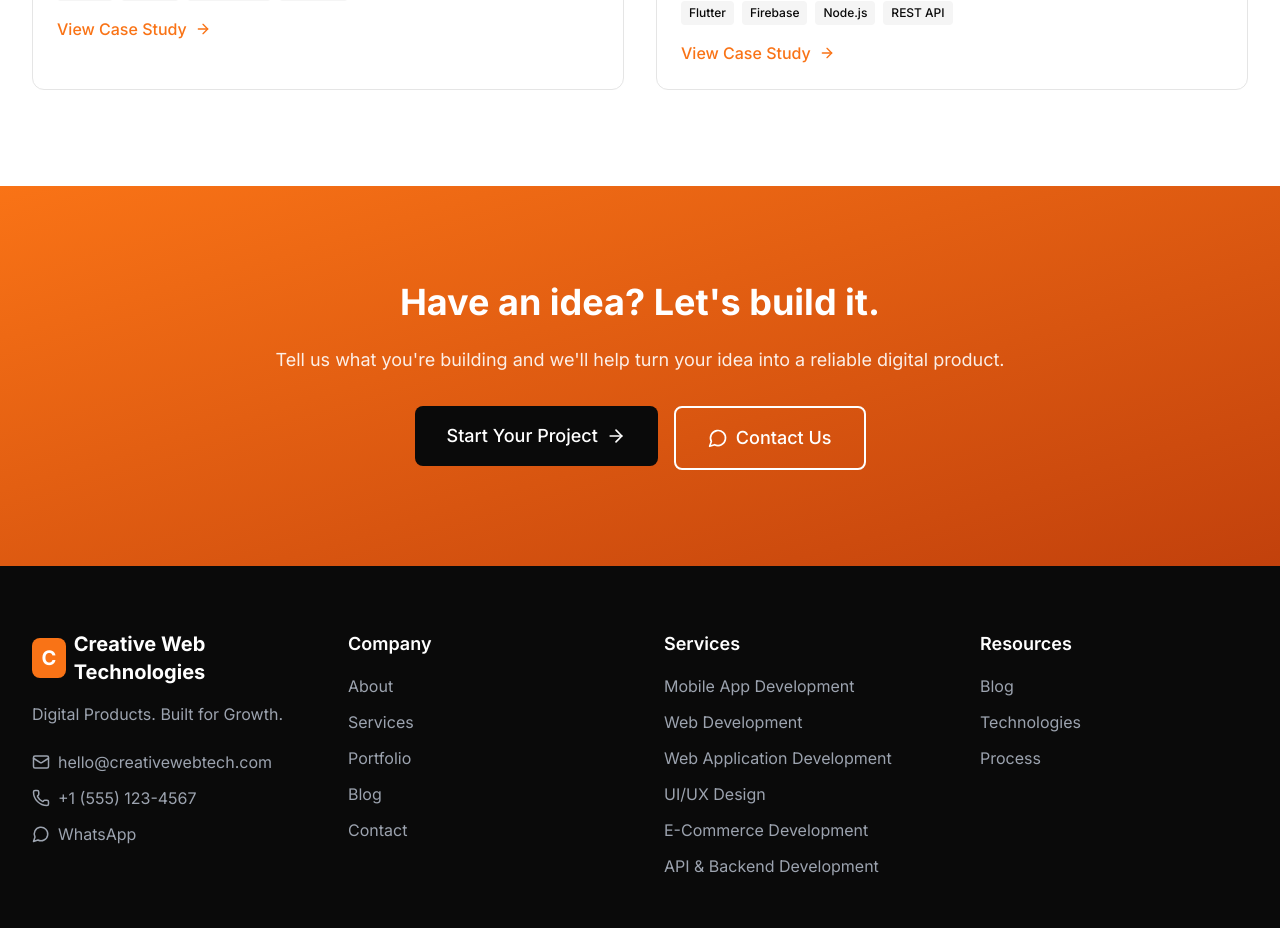
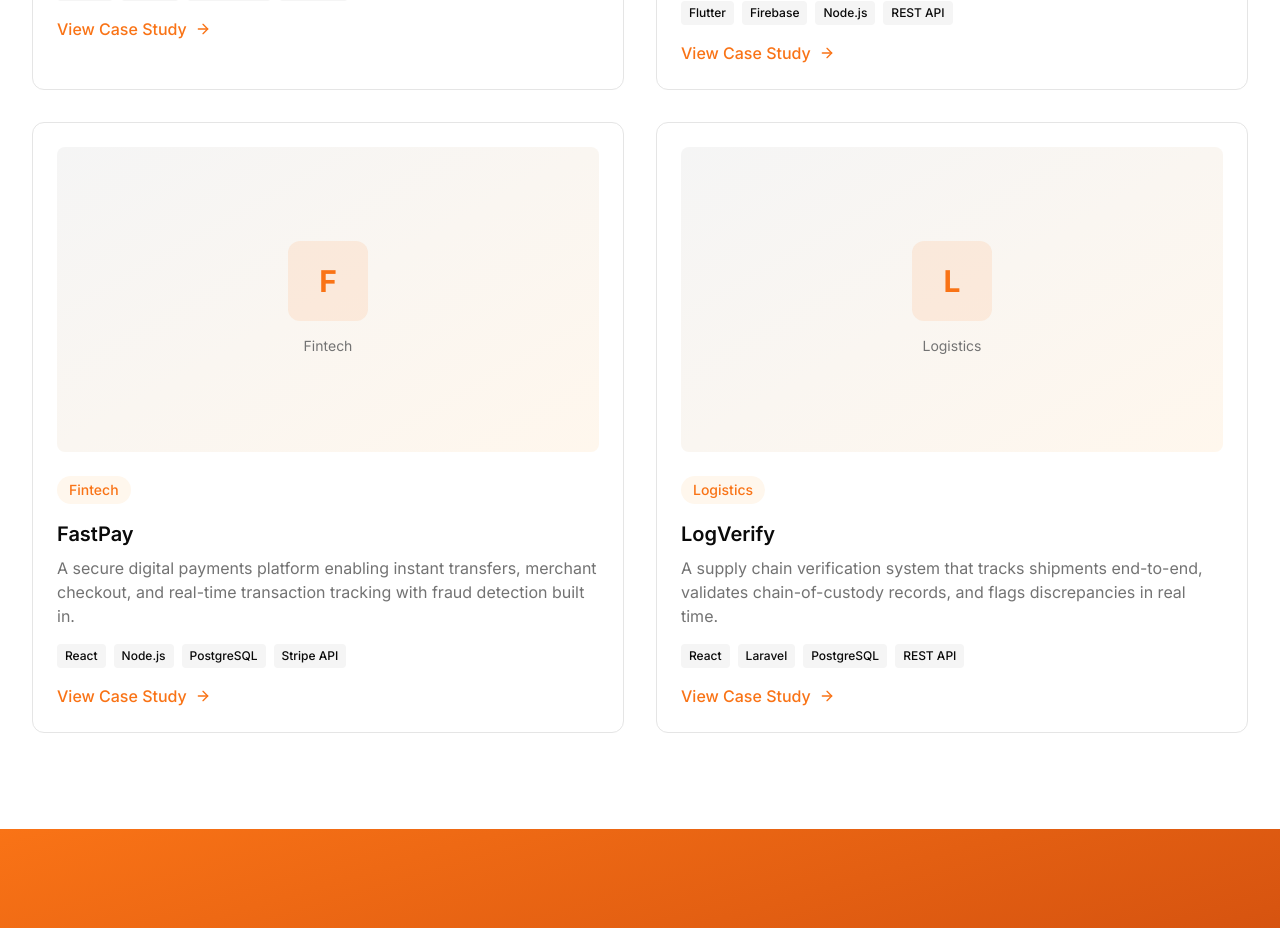
Before and after one commit to creativewebtechh/creativewebtechnologies, a React (Vite) app: page /portfolio in a window 1280 px wide. Shown: the part 1580-2508 px from the top of the page. Built offline with nearby package versions, Linux system fonts and the light colour scheme.

Commit message:
Add new projects FastPay and LogVerify
Added new projects 'FastPay' and 'LogVerify' with details including category, description, technologies, slug, and image.

```diff
--- a/src/data/projects.ts
+++ b/src/data/projects.ts
@@ -17,6 +17,7 @@ export const projects: Project[] = [
       'A multi-vendor marketplace platform enabling sellers to list, manage, and sell products with real-time inventory tracking and secure payment processing.',
     technologies: ['React', 'Laravel', 'MySQL', 'Sanctum', 'REST API'],
     slug: 'sellhub-marketplace',
+    image: '/src/assets/projects/sellhub-marketplace.png',
   },
   {
     id: 'fleet-management',
@@ -26,6 +27,7 @@ export const projects: Project[] = [
       'A comprehensive fleet management dashboard for tracking vehicles, managing routes, monitoring driver performance, and optimizing logistics operations.',
     technologies: ['React', 'Node.js', 'MongoDB', 'Socket.io', 'Mapbox'],
     slug: 'fleet-management',
+    image: '/src/assets/projects/fleet-management.png',
   },
   {
     id: 'healthcare-portal',
@@ -35,6 +37,7 @@ export const projects: Project[] = [
       'A secure patient portal for healthcare providers featuring appointment scheduling, medical records access, and telemedicine integration.',
     technologies: ['Next.js', 'Laravel', 'PostgreSQL', 'REST API'],
     slug: 'healthcare-portal',
+    image: '/src/assets/projects/healthcare-portal.png',
   },
   {
     id: 'fitness-tracker',
@@ -44,5 +47,26 @@ export const projects: Project[] = [
       'A cross-platform fitness application with workout tracking, nutrition planning, progress analytics, and social features for community engagement.',
     technologies: ['Flutter', 'Firebase', 'Node.js', 'REST API'],
     slug: 'fitness-tracker',
+    image: '/src/assets/projects/fitness-tracker.png',
+  },
+  {
+    id: 'fastpay',
+    title: 'FastPay',
+    category: 'Fintech',
+    description:
+      'A secure digital payments platform enabling instant transfers, merchant checkout, and real-time transaction tracking with fraud detection built in.',
+    technologies: ['React', 'Node.js', 'PostgreSQL', 'Stripe API'],
+    slug: 'fastpay',
+    image: '/src/assets/projects/fastpay.png',
+  },
+  {
+    id: 'logverify',
+    title: 'LogVerify',
+    category: 'Logistics',
+    description:
+      'A supply chain verification system that tracks shipments end-to-end, validates chain-of-custody records, and flags discrepancies in real time.',
+    technologies: ['React', 'Laravel', 'PostgreSQL', 'REST API'],
+    slug: 'logverify',
+    image: '/src/assets/projects/logverify.png',
   },
 ];
```
